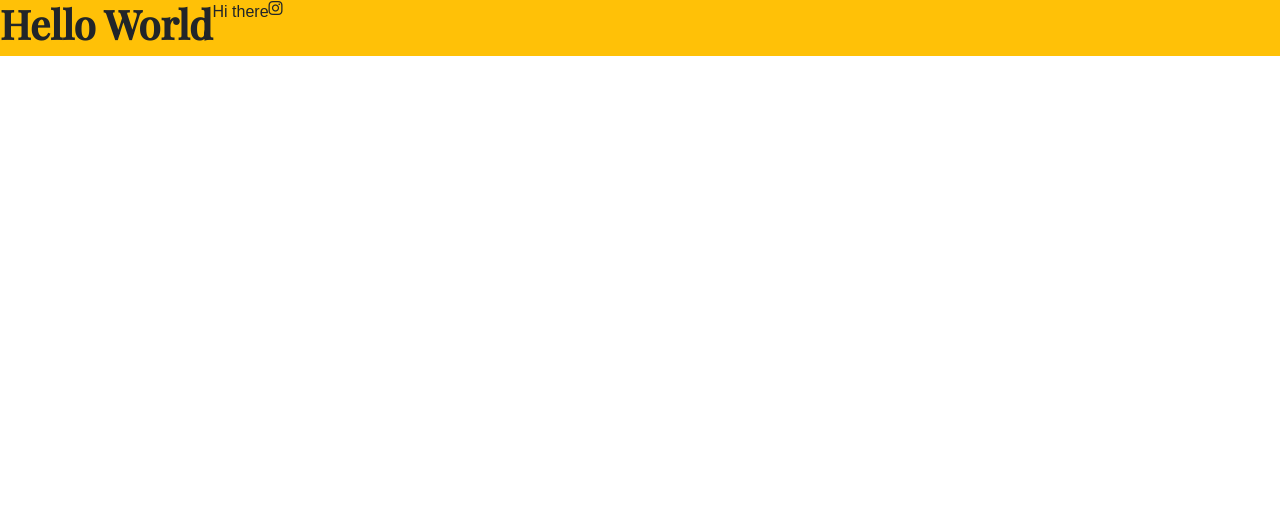
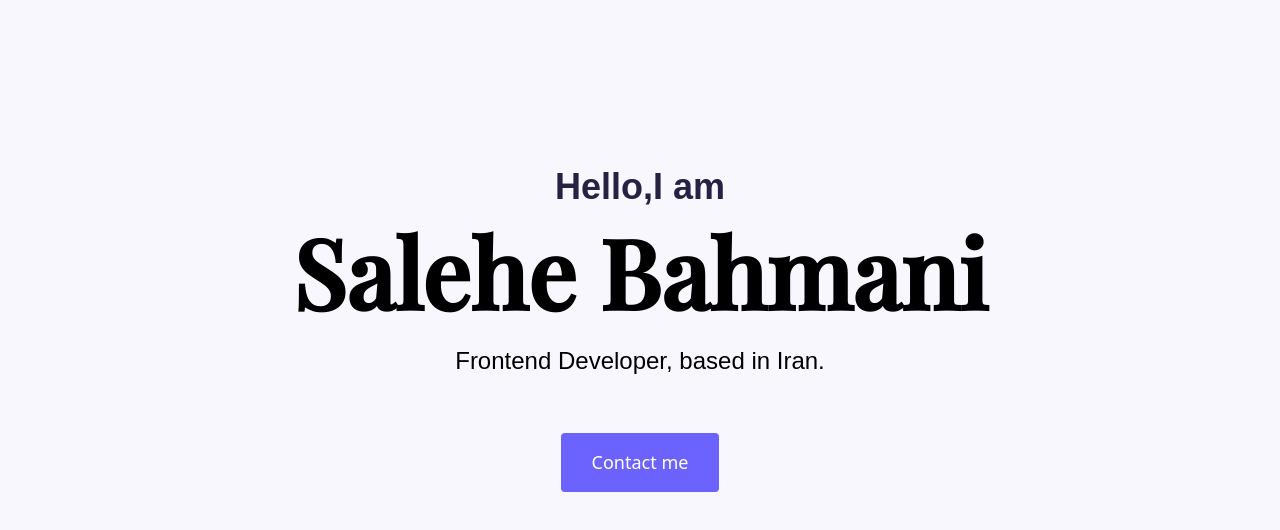
Before and after one commit to salibahmani/portfolio-project, a plain HTML site: page index.html in a window 1280 px wide. Drawn offline with nearby package versions, Linux system fonts and the light colour scheme; a web font is replaced by a local one.

Commit message:
new home page

```diff
--- a/index.html
+++ b/index.html
@@ -29,10 +29,11 @@
     <title>Document</title>
   </head>
   <body>
-    <div class="d-flex bg-warning">
-      <h1>Hello World</h1>
-      <p>Hi there</p>
-      <i class="fa-brands fa-instagram"></i>
+    <div class="hero">
+      <p>Hello,I am</p>
+      <h1>Salehe Bahmani</h1>
+      <h2 class="mb-5">Frontend Developer, based in Iran.</h2>
+      <div><a href="#" class="btn btn-branding">Contact me</a></div>
     </div>
   </body>
 </html>
--- a/styles/portfolio.css
+++ b/styles/portfolio.css
@@ -1,8 +1,49 @@
+:root {
+  --branding-color: #6c63ff;
+  --heading-font-family: "Playfair Display", serif;
+  --default-font-family: "Poppins", sans-serif;
+  --secondry-color: #f9f7fe;
+}
+h1,
+h2,
+h3,
+h4,
+h5,
+h6 {
+  font-family: var(--heading-font-family);
+  font-weight: bold;
+
+  color: black;
+}
 h1 {
-  font-family: "Playfair Display", serif;
-  font-weight: bold;
+  font-size: 96px;
 }
 p {
+  font-family: var(--default-font-family);
+  font-weight: normal;
+}
+.hero {
+  background-color: var(--secondry-color);
+  text-align: center;
+  padding: 160px 20px;
+}
+.hero p {
+  font-size: 36px;
+  font-weight: bold;
+  margin: 0;
+  color: #272142;
+}
+.hero h2 {
   font-family: "Poppins", sans-serif;
   font-weight: normal;
+  line-height: 2;
+  font-size: 24px;
 }
+.btn-branding {
+  background-color: var(--branding-color);
+  border-radius: 4px;
+  color: white;
+  font-size: 18px;
+  line-height: 27px;
+  padding: 15px 30px;
+}
```
